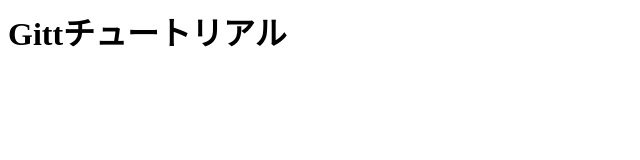
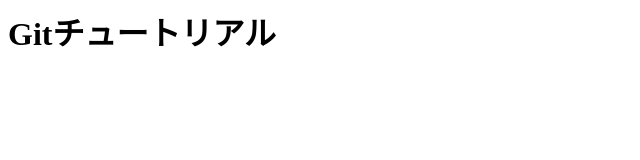
Before and after one commit to sakio318/git_tutorial, a plain HTML site: page index.html in a window 1280 px wide. Shown: the whole page, without its empty margins (0-640 px from the left). Drawn offline with Linux system fonts and the light colour scheme.

Commit message:
initial commit

```diff
--- a/index.html
+++ b/index.html
@@ -1 +1 @@
-<h1>Gittチュートリアル</h1>
+<h1>Gitチュートリアル</h1>
```
